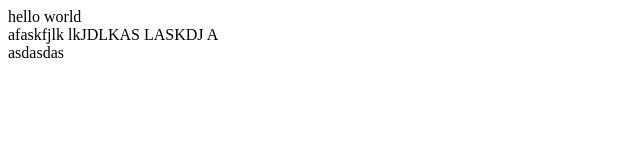
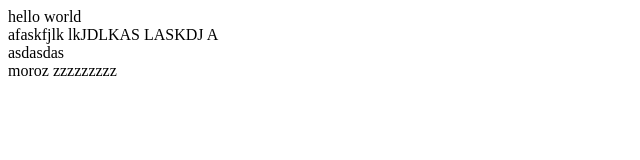
Before and after one commit to Voytina/goit-markup-hw-01, a plain HTML site: page index.html in a window 1280 px wide. Shown: the full height of the page, 0-640 px from the left. Drawn offline with Linux system fonts and the light colour scheme.

Commit message:
Update html

```diff
--- a/index.html
+++ b/index.html
@@ -9,5 +9,6 @@
     <div> hello world</div>
     <div>afaskfjlk lkJDLKAS LASKDJ A</div>
     <div>asdasdas</div>
+    <div> moroz  zzzzzzzzz</div>
 </body>
 </html>
```
